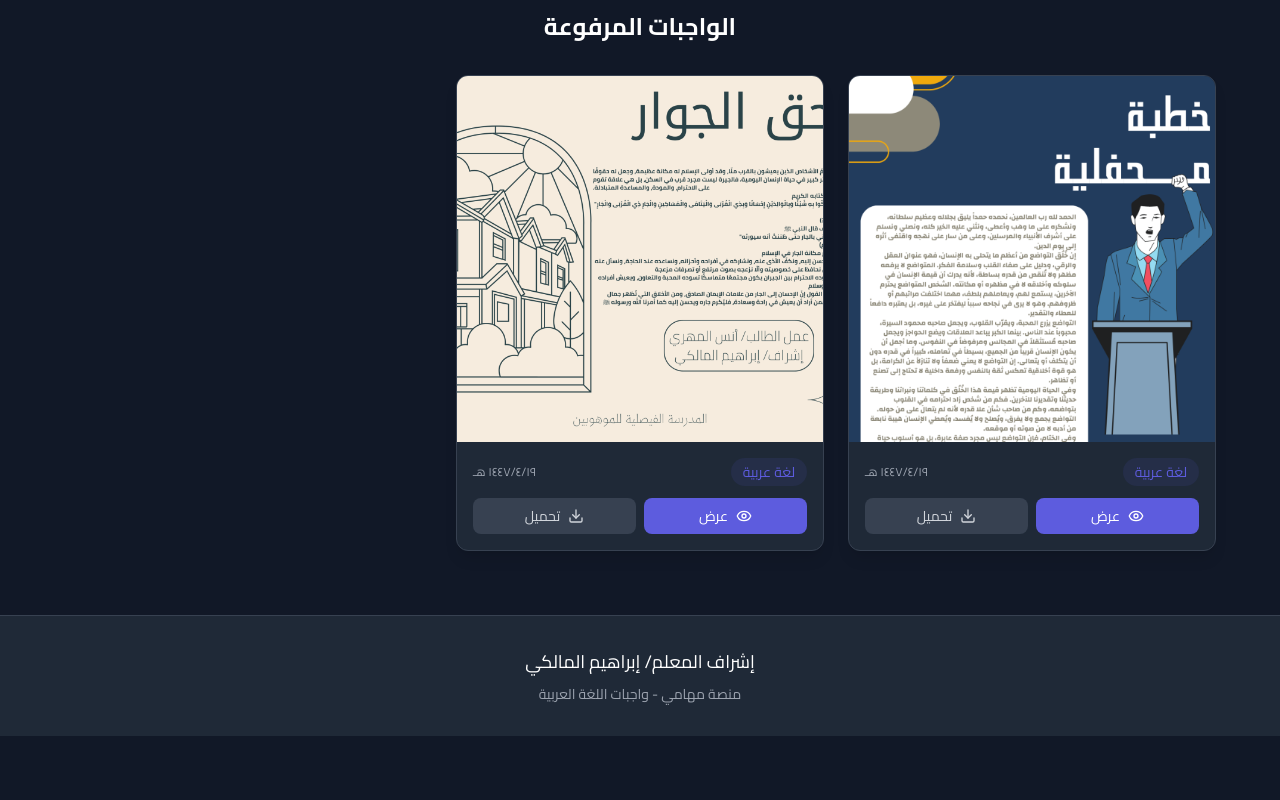
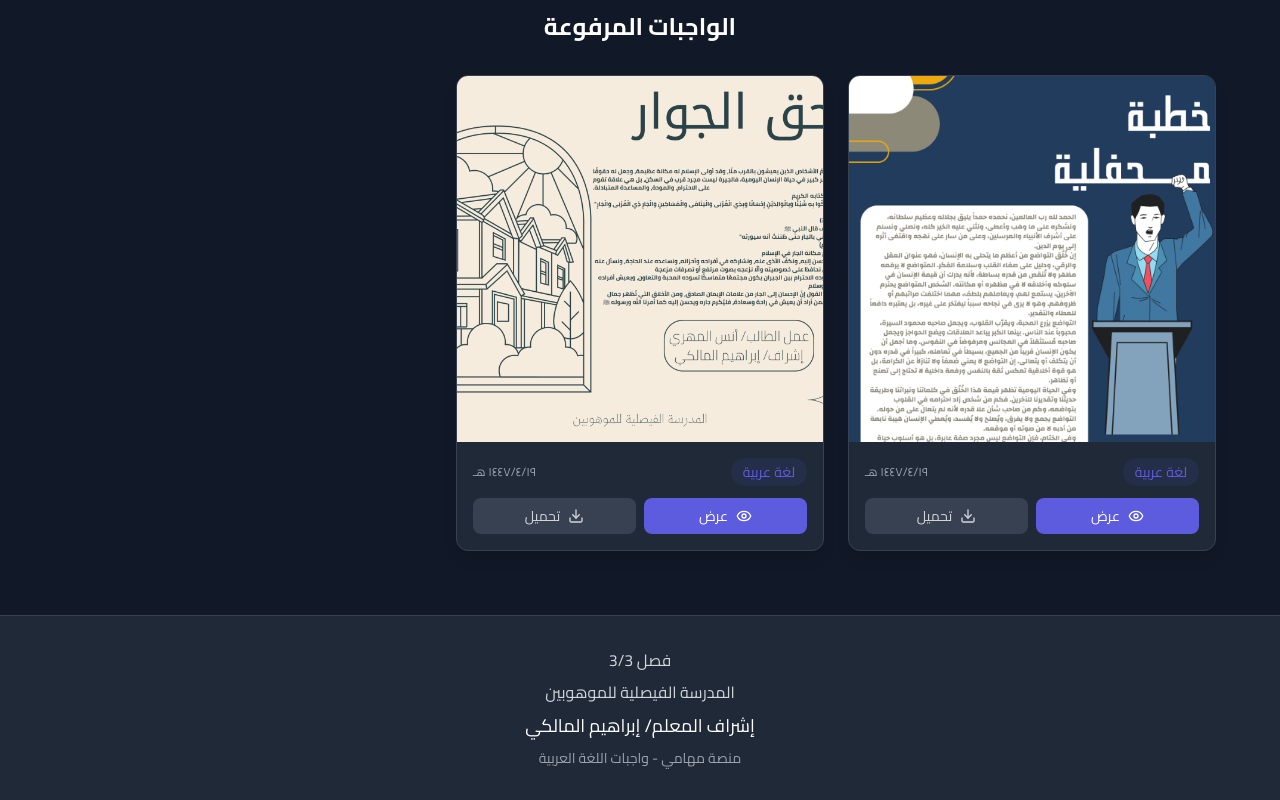
Before and after one commit to Pineymium/mahami, a plain HTML site: page index.html in a window 1280 px wide. Shown: the part 812-1612 px from the top of the page. Before the commit the page ends 1548 px from the top, so only its background shows below. Drawn offline with nearby package versions, Linux system fonts and the light colour scheme.

Commit message:
Update index.html

```diff
--- a/index.html
+++ b/index.html
@@ -228,6 +228,8 @@
     <!-- Footer -->
     <footer class="bg-gray-50 dark:bg-gray-800 border-t border-gray-200 dark:border-gray-700 mt-16">
         <div class="max-w-7xl mx-auto px-4 py-8 text-center space-y-2">
+            <p class="text-base text-gray-700 dark:text-gray-300">فصل 3/3</p>
+            <p class="text-base text-gray-700 dark:text-gray-300">المدرسة الفيصلية للموهوبين</p>
             <p class="text-lg font-medium text-gray-900 dark:text-white">إشراف المعلم/ إبراهيم المالكي</p>
             <p class="text-sm text-gray-600 dark:text-gray-400">منصة مهامي - واجبات اللغة العربية</p>
         </div>
```
